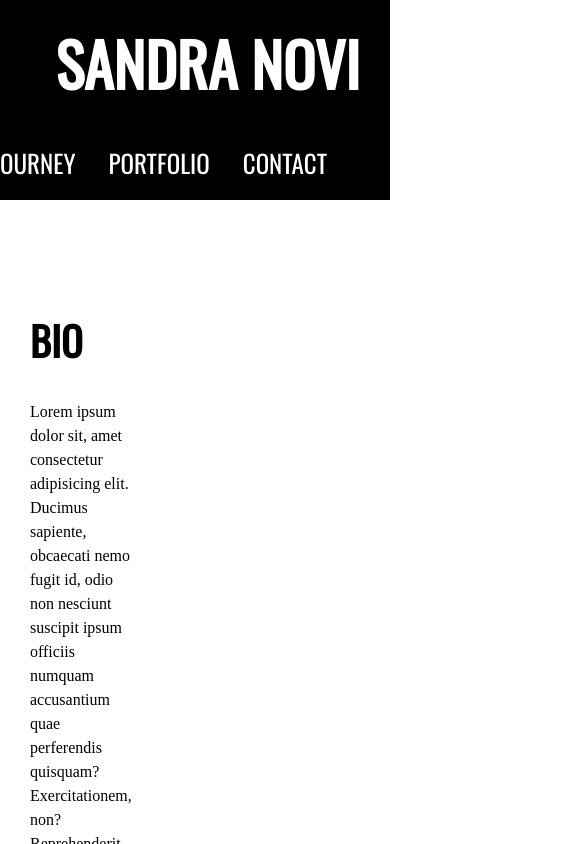
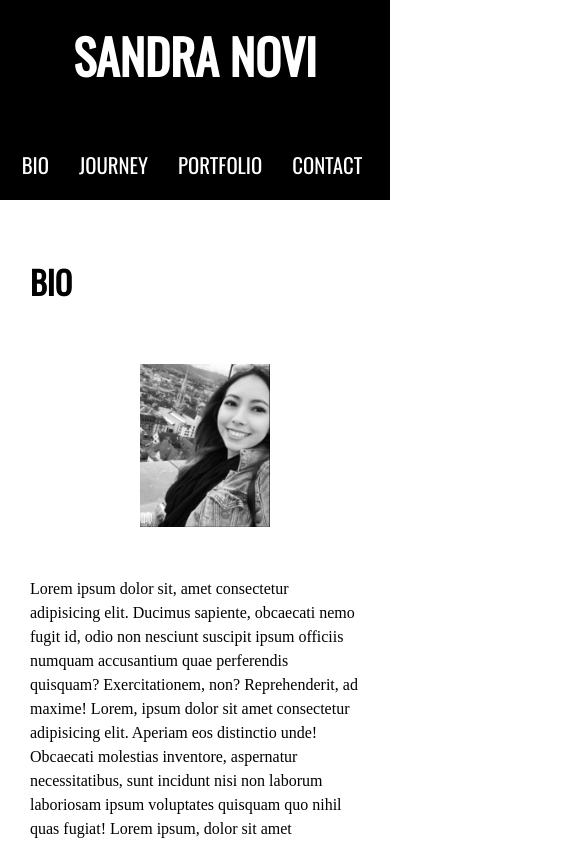
Before and after one commit to sandritaa/milenasatelier, a React (Create React App) app: page / in a window 390 px wide. Shown: the top 844 px of the page, 585 px wide, since content can reach past the window. Built offline with nearby package versions, Linux system fonts and the light colour scheme; a web font is replaced by a local one.

Commit message:
Add media query 768px

```diff
--- a/src/Contact.js
+++ b/src/Contact.js
@@ -81,8 +81,8 @@ function Contact() {
                     required
                   />
                 </div>
-                <div id="textBBox">
-                  <div>
+                <div id="textBox">
+                  <div id="labelText">
                     <label for="message">Message</label>{" "}
                   </div>
                   <textarea
--- a/src/index.css
+++ b/src/index.css
@@ -33,12 +33,7 @@ ul {
   list-style-type: none;
 }
 
-.container {
-  max-width: 1200px;
-  margin: 0 auto;
-  padding: 0 30px;
-}
-
+.container,
 .headerPortContainer,
 .headerBioContainer,
 .headerJourneyContainer,
@@ -234,7 +229,7 @@ ul {
 #firstNameBox,
 #lastNameBox,
 #emailBox,
-#textBBox {
+#textBox {
   color: white;
 }
 
@@ -258,6 +253,114 @@ ul {
   margin-left: 73px;
 }
 
-/* @media(max-width: 768px){
+@media(max-width: 768px) {
 
-} */
+  /*in commmon*/
+  .headerBioContainer h2,
+  .headerJourneyContainer h2,
+  .headerPortContainer h2,
+  .headerContact h2 {
+    font-size: 2.0rem;
+  }
+
+
+  .navbar .container,
+  .contactContainer .container {
+    flex-direction: column;
+    padding: 20px;
+    text-align: center;
+  }
+
+
+
+  /* navbar */
+
+  .navbar .logo {
+    font-size: 3.0rem;
+  }
+
+  .navbar li {
+    margin-left: -3px;
+  }
+
+  .navbar ul {
+    margin-right: -30px;
+  }
+
+  .navbar a {
+    font-size: 1.3rem;
+  }
+
+  /* bio */
+
+  .headerBioContainer h2 {
+    margin-top: 250px;
+    margin-bottom: 50px;
+  }
+
+  .bioHeader .container {
+    flex-direction: column;
+    flex-direction: column-reverse;
+  }
+
+  .bioHeader p {
+    margin-bottom: 50px;
+  }
+
+  .bioHeader img {
+    max-width: 130px;
+    margin-right: 90px;
+    margin-bottom: 50px;
+  }
+
+
+  /* journey */
+  .journeyHeader {
+
+    margin-top: 50px;
+    margin-bottom: 50px;
+  }
+
+  /* portfolio */
+
+  .headerPortContainer h2 {
+    margin-top: 50px;
+    margin-bottom: 50px;
+  }
+
+  .boxes .container {
+    display: block;
+    margin-top: 50px;
+    margin-bottom: 50px;
+  }
+
+  /* contact  */
+
+  .headerContact h2 {
+    margin-top: 50px;
+    margin-bottom: 50px;
+  }
+
+  .contactContainer .container {
+    display: block;
+  }
+
+  .contactContainer {
+    height: 500px;
+
+  }
+
+  .messageInput {
+    margin-left: 100px;
+    margin-top: -20px;
+  }
+
+  #labelText {
+    margin-left: -160px;
+    margin-top: -2px;
+  }
+
+  .buttonBox {
+    margin-left: 50px;
+  }
+}
```
